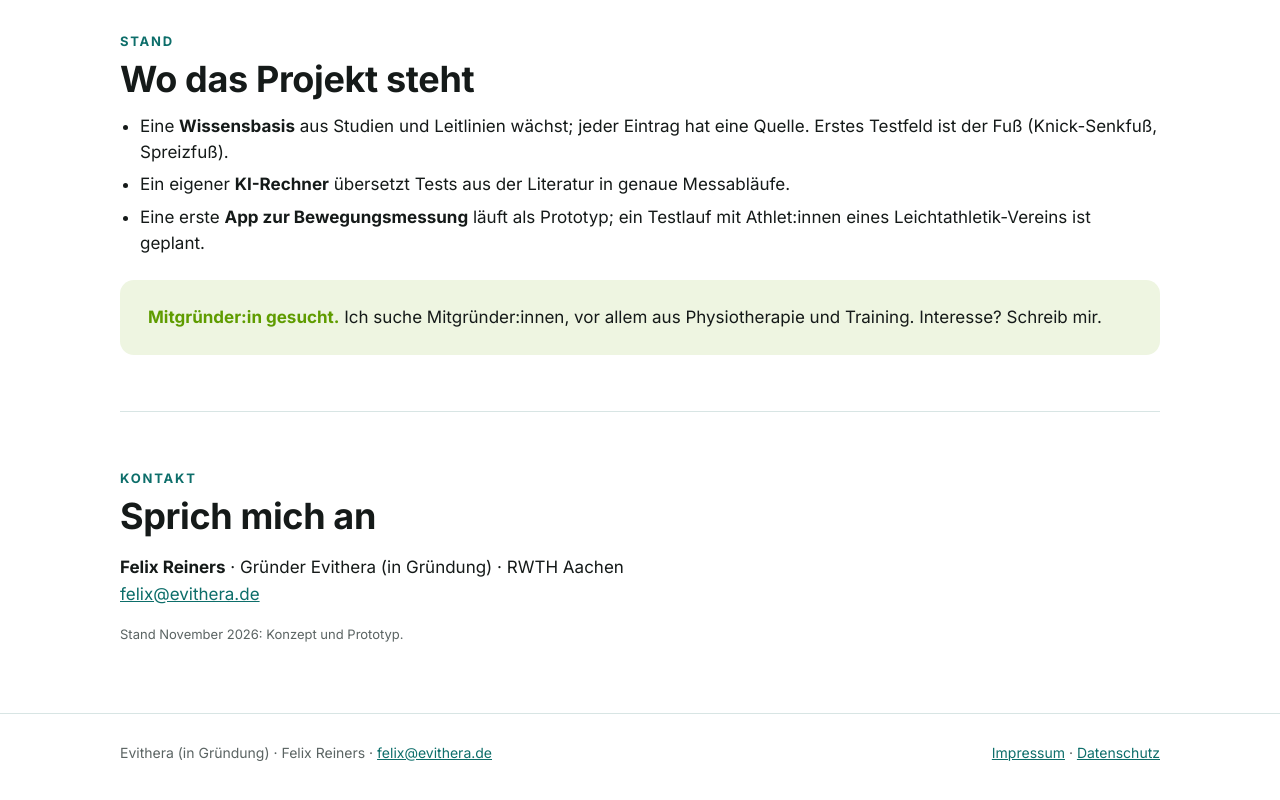
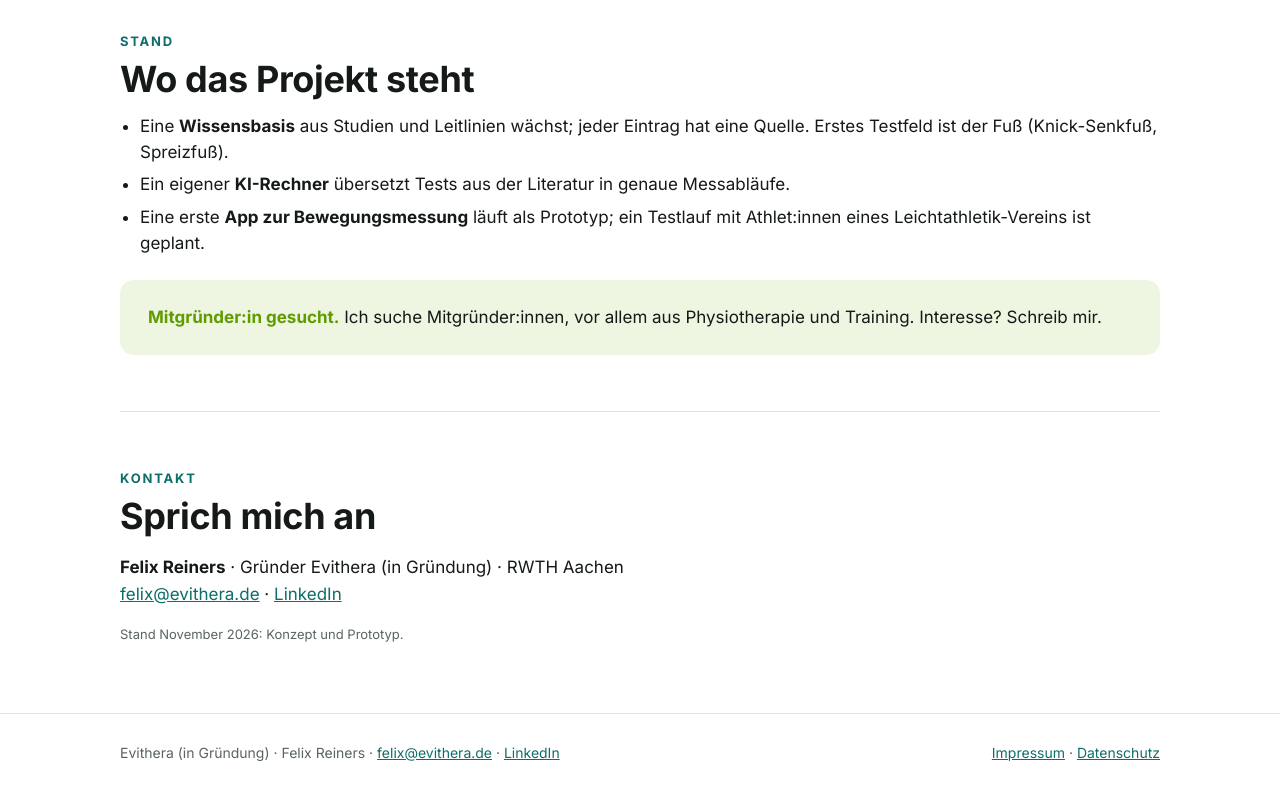
Before and after one commit to MasterChief1220/evithera, a plain HTML site: page index.html in a window 1280 px wide. Shown: the part 3454-4254 px from the top of the page. Drawn offline with Linux system fonts and the light colour scheme.

Commit message:
LinkedIn-Link bei Kontakt und in der Fusszeile

```diff
--- a/index.html
+++ b/index.html
@@ -111,6 +111,6 @@ footer .w{display:flex;flex-wrap:wrap;gap:12px 28px;justify-content:space-betwee
 <div class="cta"><b>Mitgründer:in gesucht.</b> Ich suche Mitgründer:innen, vor allem aus Physiotherapie und Training. Interesse? Schreib mir.</div></section>
 
 <section id="kontakt"><p class="kick">Kontakt</p><h2>Sprich mich an</h2>
-<p><b>Felix Reiners</b> · Gründer Evithera (in Gründung) · RWTH Aachen<br><a href="mailto:felix@evithera.de">felix@evithera.de</a></p>
+<p><b>Felix Reiners</b> · Gründer Evithera (in Gründung) · RWTH Aachen<br><a href="mailto:felix@evithera.de">felix@evithera.de</a> · <a href="https://www.linkedin.com/in/felix-reiners" rel="noopener">LinkedIn</a></p>
 <p class="note">Stand November 2026: Konzept und Prototyp.</p></section>
-</main><footer><div class="w"><span>Evithera (in Gründung) · Felix Reiners · <a href="mailto:felix@evithera.de">felix@evithera.de</a></span><span><a href="impressum.html">Impressum</a> · <a href="datenschutz.html">Datenschutz</a></span></div></footer></body></html>
+</main><footer><div class="w"><span>Evithera (in Gründung) · Felix Reiners · <a href="mailto:felix@evithera.de">felix@evithera.de</a> · <a href="https://www.linkedin.com/in/felix-reiners" rel="noopener">LinkedIn</a></span><span><a href="impressum.html">Impressum</a> · <a href="datenschutz.html">Datenschutz</a></span></div></footer></body></html>
```
Also changed, not shown: datenschutz.html (+1 -1 lines), en.html (+2 -2 lines), impressum.html (+1 -1 lines), 1 other file.
